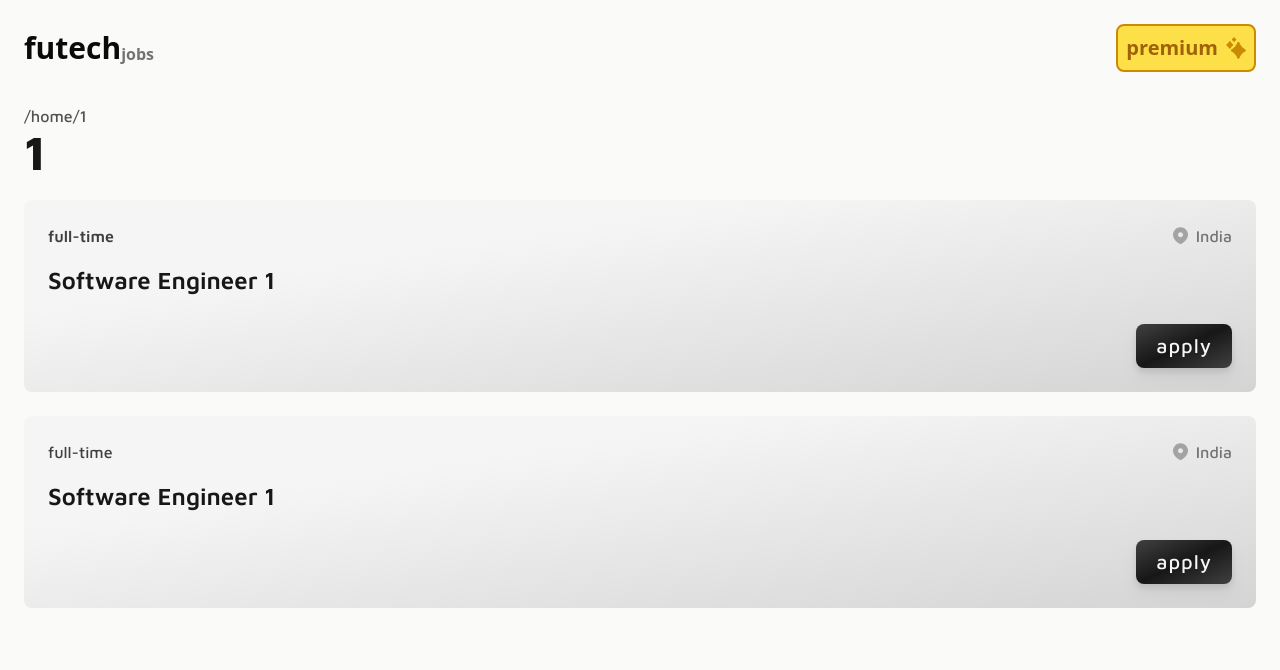
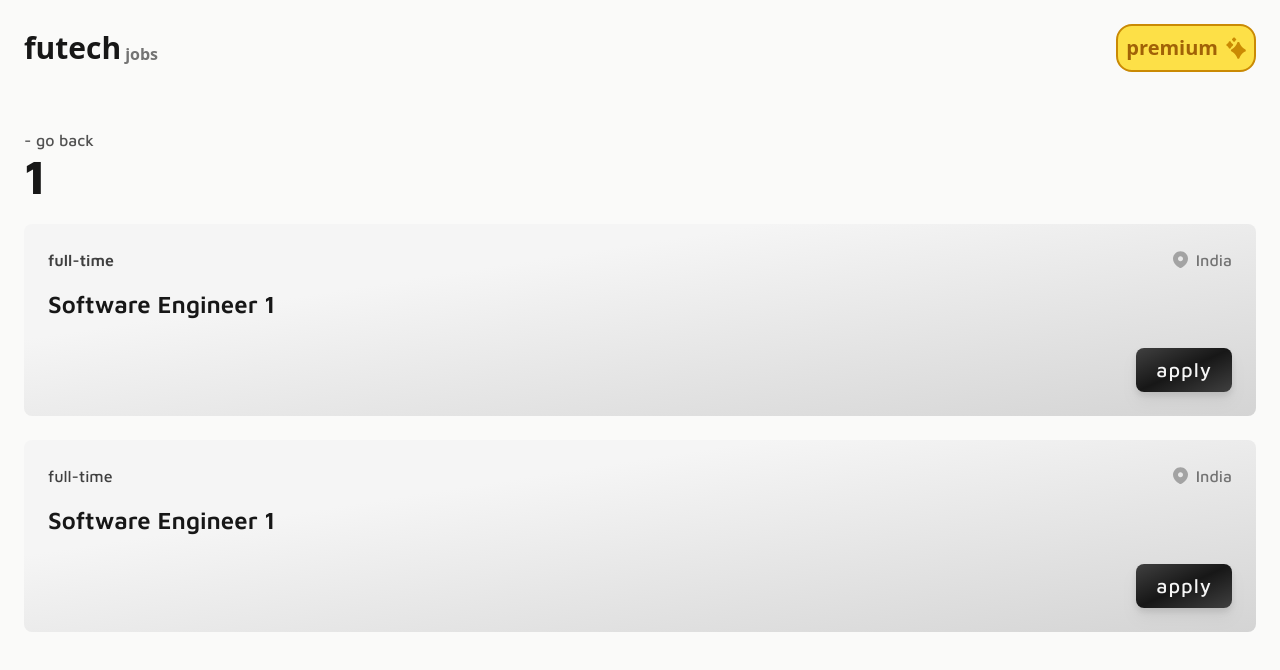
Before and after one commit to assgn/jobs, a Next.js app: page /company/1 in a window 1280 px wide. Shown: the top 670 px of the page. Built offline with nearby package versions, Linux system fonts and the light colour scheme.

Commit message:
redirect page + company page added

```diff
--- a/components/companyList.tsx
+++ b/components/companyList.tsx
@@ -3,7 +3,7 @@ import { useRouter } from "next/router";
 const CompanyList = () => {
     const router = useRouter();
     return (
-        <div className=" py-4">
+        <div className="p-6 py-4">
             <h1 className=" text-3xl font-bold border-b-2 border-neutral-300">
                 A
             </h1>
--- a/components/header.tsx
+++ b/components/header.tsx
@@ -5,16 +5,16 @@ import { useRouter } from "next/router";
 const Header = () => {
     const router = useRouter();
     return (
-        <div className=' flex justify-between items-center'>
-            <div className='flex items-end' onClick={() => router.push('/')}>
-                <h1 className=' font-extrabold text-3xl text-neutral-950'>
+        <div className=' flex justify-between items-center p-6 z-50'>
+            <div className='flex gap-1 items-end' onClick={() => router.push('/')}>
+                <h1 className=' font-extrabold text-3xl text-neutral-900'>
                     futech
                 </h1>
                 <h1 className=' font-semibold text-base text-neutral-500'>
                     jobs
                 </h1>
             </div>
-            <div className=' flex items-center justify-between gap-2 text-xl font-bold text-yellow-700 bg-yellow-300 p-2 rounded-lg border-2 border-yellow-600 hover:cursor-pointer'>
+            <div className=' flex items-center justify-between gap-2 text-xl font-bold text-yellow-700 bg-yellow-300 p-2 rounded-2xl border-2 border-yellow-600 hover:cursor-pointer'>
                 premium
                 <Image src={premium} alt="premium" height={20} width={20} />
             </div>
--- a/components/layout.tsx
+++ b/components/layout.tsx
@@ -1,11 +1,17 @@
+import useRedirectPage from "../hooks/useRedirectPage";
 import Header from "./header";
+import RedirectPage from "./redirectPage";
 type layoutProp = {
     children: React.ReactNode
 }
 const Layout = ({ children }: layoutProp) => {
+    const redirectPage = useRedirectPage();
     return (
         <div>
             <div>
+                {
+                    redirectPage.isOpen && <RedirectPage />
+                }
                 <Header />
             </div>
             {children}
@@ -14,4 +20,3 @@ const Layout = ({ children }: layoutProp) => {
 }
 
 export default Layout;
-<div></div>
--- a/components/path.tsx
+++ b/components/path.tsx
@@ -1,15 +1,11 @@
 import { useRouter } from "next/router";
 
-type pathProps = {
-    company: string
-}
-
-const Path = ({ company }: pathProps) => {
+const Path = () => {
     const router = useRouter();
+    const back = "- go back"
     return (
         <div className=" flex font-medium text-neutral-600">
-            <p onClick={() => router.back()}>/home</p>
-            <p>{`/${company}`}</p>
+            <p onClick={() => router.back()}>{back}</p>
         </div>
     );
 }
--- a/components/redirectPage.tsx
+++ b/components/redirectPage.tsx
@@ -1,7 +1,57 @@
+import Image from "next/image";
+import premium from "../public/premium.svg"
+import useRedirectPage from "../hooks/useRedirectPage";
+import { useEffect } from "react";
+import RedirectingTimer from "./redirectingTimer";
+
+type redirectProps = {
+    company: string
+    role: string
+}
+
+
+
 const RedirectPage = () => {
+    const redirectPage = useRedirectPage();
+    const closeRedirectPage = () => {
+        redirectPage.onClose();
+    }
+
+    useEffect(() => {
+        const interval = setInterval(() => {
+
+        }, 1000)
+        return () => clearInterval(interval);
+    }, [])
+
     return (
-        <div>
+        <div className=" absolute flex justify-center items-center bg-neutral-900/30 h-screen w-screen font-mavenpro z-10">
+            <div className=" flex flex-col items-center px-8 bg-neutral-50 rounded-lg border-2 border-neutral-950">
+                <div className=" flex flex-col gap-2 items-center py-12">
+                    <p className=" text-lg font-semibold">
+                        Apply with confidence for
+                    </p>
+                    <h1 className=" text-3xl font-bold">
+                        Sofware Engineer 1
+                    </h1>
+                    <p className=" text-lg font-semibold text-neutral-600">
+                        at <span className=" text-neutral-900 ">apple</span>
+                    </p>
+                </div>
+                <div className=' flex items-center justify-between gap-2 text-xl font-bold text-yellow-700 bg-yellow-300 p-2 rounded-2xl border-2 border-yellow-600 hover:cursor-pointer'>
+                    get referral
+                    <Image src={premium} alt="premium" height={20} width={20} />
+                </div>
 
+                <div className=" flex items-center gap-20 py-4">
+                    <div onClick={closeRedirectPage}>
+                        <p className=" font-semibold">go back</p>
+                    </div>
+                    <div>
+                        <RedirectingTimer seconds={5} />
+                    </div>
+                </div>
+            </div>
         </div>
     );
 }
--- /dev/null
+++ b/components/redirectingTimer.tsx
@@ -0,0 +1,35 @@
+import { useEffect, useState } from "react";
+import useRedirectPage from "../hooks/useRedirectPage";
+
+type redirectProps = {
+    seconds: number
+}
+
+const RedirectingTimer = ({ seconds }: redirectProps) => {
+    const totalWaitTime = seconds + 1;
+    const [time, setTime] = useState(0);
+    const redirectPage = useRedirectPage();
+    const timer = () => {
+        const sec = new Date();
+        setTime(sec.getSeconds());
+    }
+
+    useEffect(() => {
+        const interval = setInterval(() => {
+            timer()
+        }, 1000)
+        return () => clearInterval(interval);
+    }, [])
+
+    const currentWaitTime = (totalWaitTime - 1) - time % totalWaitTime;
+    if (currentWaitTime == 0) {
+        redirectPage.onClose();
+    }
+    return (
+        <div className="">
+            redirecting in {currentWaitTime}...
+        </div>
+    );
+}
+
+export default RedirectingTimer;
--- /dev/null
+++ b/hooks/useRedirectPage.ts
@@ -0,0 +1,15 @@
+import { create } from "zustand";
+
+type redirectPageStore = {
+  isOpen: boolean;
+  onOpen: Function;
+  onClose: Function;
+};
+
+const useRedirectPage = create<redirectPageStore>((set) => ({
+  isOpen: true,
+  onOpen: () => set({ isOpen: true }),
+  onClose: () => set({ isOpen: false }),
+}));
+
+export default useRedirectPage;
--- a/package.json
+++ b/package.json
@@ -12,7 +12,8 @@
     "@next/font": "^14.0.3",
     "next": "14.0.3",
     "react": "18.2.0",
-    "react-dom": "18.2.0"
+    "react-dom": "18.2.0",
+    "zustand": "^4.4.6"
   },
   "devDependencies": {
     "@types/node": "20.9.4",
--- a/pages/_app.tsx
+++ b/pages/_app.tsx
@@ -15,7 +15,7 @@ export const metadata: Metadata = {
 }
 
 function MyApp({ Component, pageProps }: AppProps) {
-  return <main className={`${mavenpro.variable} p-6`} >
+  return <main className={`${mavenpro.variable}`} >
     <Layout>
       <Component {...pageProps} />
     </Layout>
--- a/pages/company/[company].tsx
+++ b/pages/company/[company].tsx
@@ -2,13 +2,19 @@ import { useRouter } from "next/router";
 import Image from "next/image";
 import locationSVG from "../../public/location.svg"
 import Path from "../../components/path";
+import RedirectPage from "../../components/redirectPage";
+import useRedirectPage from "../../hooks/useRedirectPage";
 
 const CompanyPage = () => {
     const router = useRouter();
+    const redirectPage = useRedirectPage();
     const { company } = router.query;
+    const openRedirect = () => {
+        redirectPage.onOpen()
+    }
     return (
-        <div className=" py-8 font-mavenpro">
-            <Path company={company as string} />
+        <div className=" py-8 font-mavenpro p-6">
+            <Path />
             <h1 className=" text-5xl font-bold text-neutral-900">
                 {company}
             </h1>
@@ -29,7 +35,7 @@ const CompanyPage = () => {
                         Software Engineer 1
                     </h1>
                     <div className=" flex justify-end items-center pt-3">
-                        <button className="p-2 px-5 text-xl rounded-lg tracking-wider text-neutral-100 font-medium bg-gradient-to-tl from-neutral-700 via-neutral-900 to-neutral-700 drop-shadow-lg">apply</button>
+                        <button className="p-2 px-5 text-xl rounded-lg tracking-wider text-neutral-100 font-medium bg-gradient-to-tl from-neutral-700 via-neutral-900 to-neutral-700 drop-shadow-lg" onClick={openRedirect}>apply</button>
                     </div>
                 </div>
 
@@ -47,7 +53,7 @@ const CompanyPage = () => {
                         Software Engineer 1
                     </h1>
                     <div className=" flex justify-end items-center pt-3">
-                        <button className="p-2 px-5 text-xl rounded-lg tracking-wider text-neutral-100 font-medium bg-gradient-to-tl from-neutral-700 via-neutral-900 to-neutral-700 drop-shadow-lg">apply</button>
+                        <button className="p-2 px-5 text-xl rounded-lg tracking-wider text-neutral-100 font-medium bg-gradient-to-tl from-neutral-700 via-neutral-900 to-neutral-700 drop-shadow-lg" onClick={openRedirect}>apply</button>
                     </div>
                 </div>
             </div>
--- a/pages/index.tsx
+++ b/pages/index.tsx
@@ -3,7 +3,7 @@ import SearchBar from "../components/searchBar"
 
 const Home = () => {
   return (
-    <div className=" font-mavenpro py-5">
+    <div>
       <SearchBar />
       <CompanyList />
     </div>
```
Also changed, not shown: 2 other files (tests, documents, lock files or other folders).
